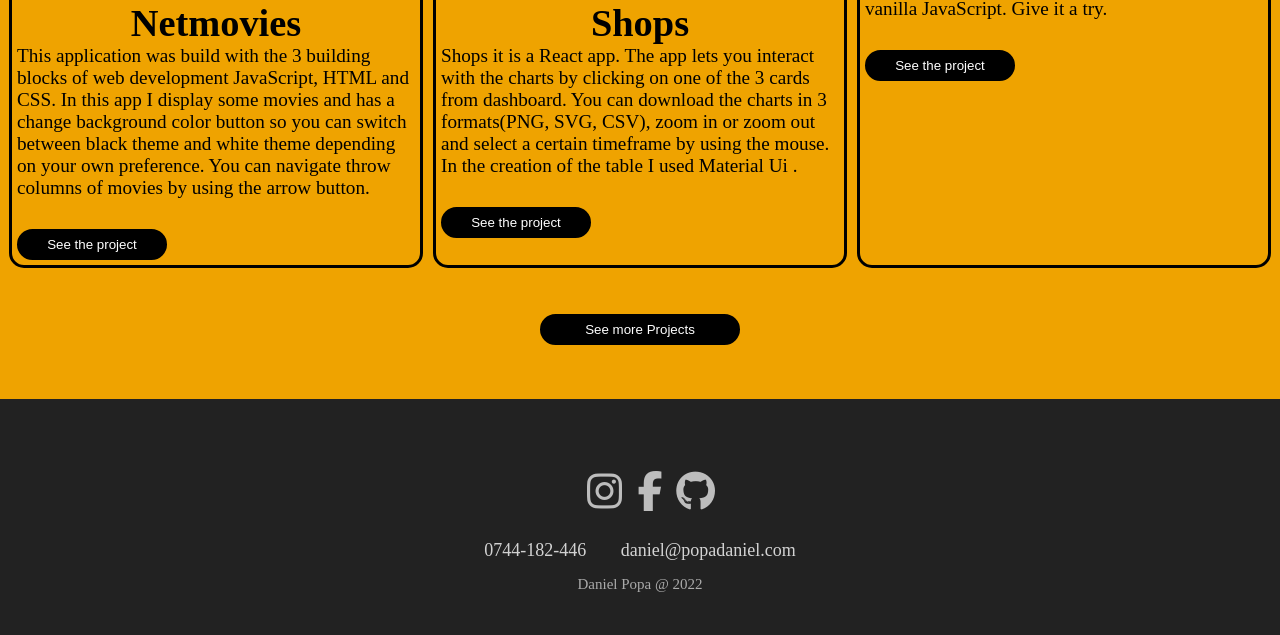
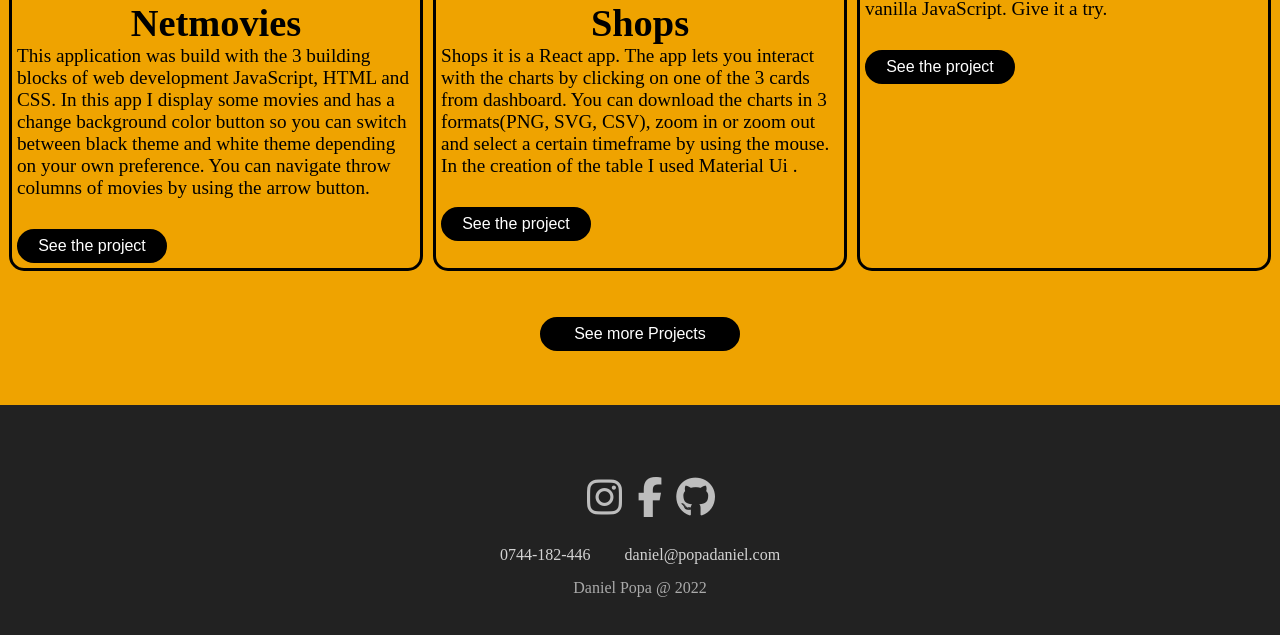
Before and after one commit to popadanielIT/mysite, a plain HTML site: page index.html in a window 1280 px wide. Shown: the part 2365-3000 px from the top of the page. Drawn offline with Linux system fonts and the light colour scheme.

Commit message:
Update style.css

```diff
--- a/style.css
+++ b/style.css
@@ -254,6 +254,7 @@ h1.name {
   border: 3px solid black;
   border-radius: 25px;
   cursor: pointer;
+  font-size: 1em;
 }
 .game-link:hover {
   opacity: 0.8;
@@ -275,6 +276,7 @@ h1.name {
   text-align: center;
 }
 .more-button {
+  font-size: 1em;
   margin: auto;
   color: #fff;
   background-color: black;
@@ -328,7 +330,7 @@ footer ul {
   padding: 0;
   list-style: none;
   margin-bottom: 0;
-  font-size: 18px;
+  font-size: 1em;
   text-align: center;
   color: #d3d3d3;
 }
@@ -353,7 +355,7 @@ footer ul li {
 footer .copyright {
   margin-top: 15px;
   text-align: center;
-  font-size: 15px;
+  font-size: 1em;
   color: #aaa;
 }
 @media (max-width: 1163px) {
```
